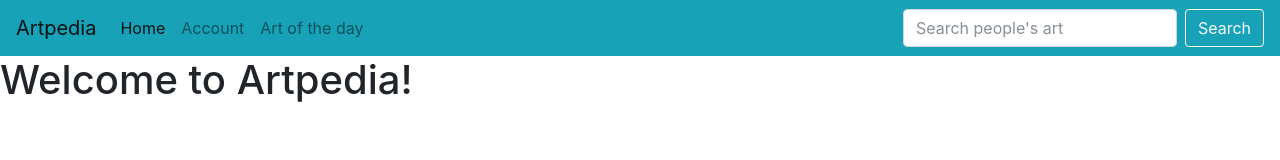
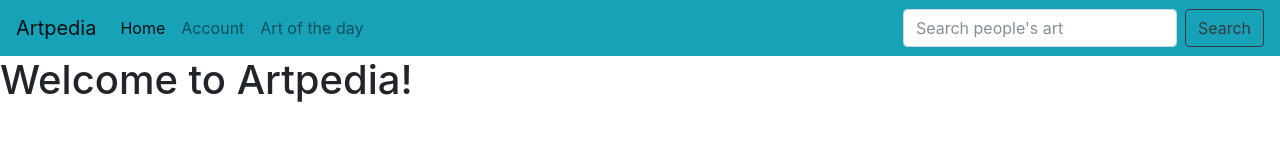
Before and after one commit to AufaRafidya/AufaRafidya.github.io, a plain HTML site: page index.html in a window 1280 px wide. Drawn offline with nearby package versions, Linux system fonts and the light colour scheme.

Commit message:
Update index.html

```diff
--- a/index.html
+++ b/index.html
@@ -32,7 +32,7 @@
     </ul>
     <form class="form-inline my-2 my-lg-0">
       <input class="form-control mr-sm-2" type="search people's art" placeholder="Search people's art" aria-label="Search">
-      <button class="btn btn-outline-light my-2 my-sm-0" type="submit">Search</button>
+      <button class="btn btn-outline-dark my-2 my-sm-0" type="submit">Search</button>
     </form>
   </div>
 </nav>
```
